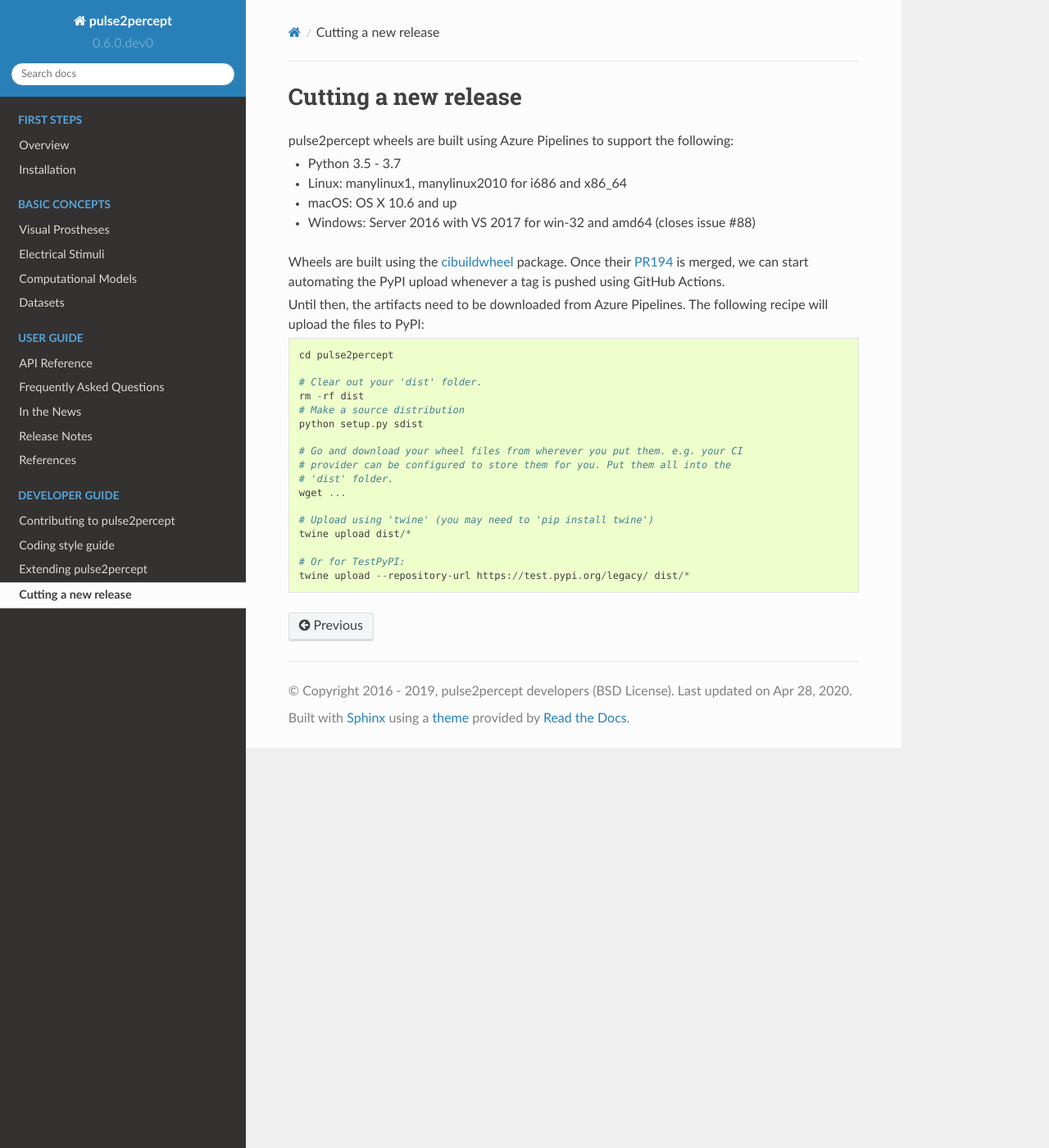
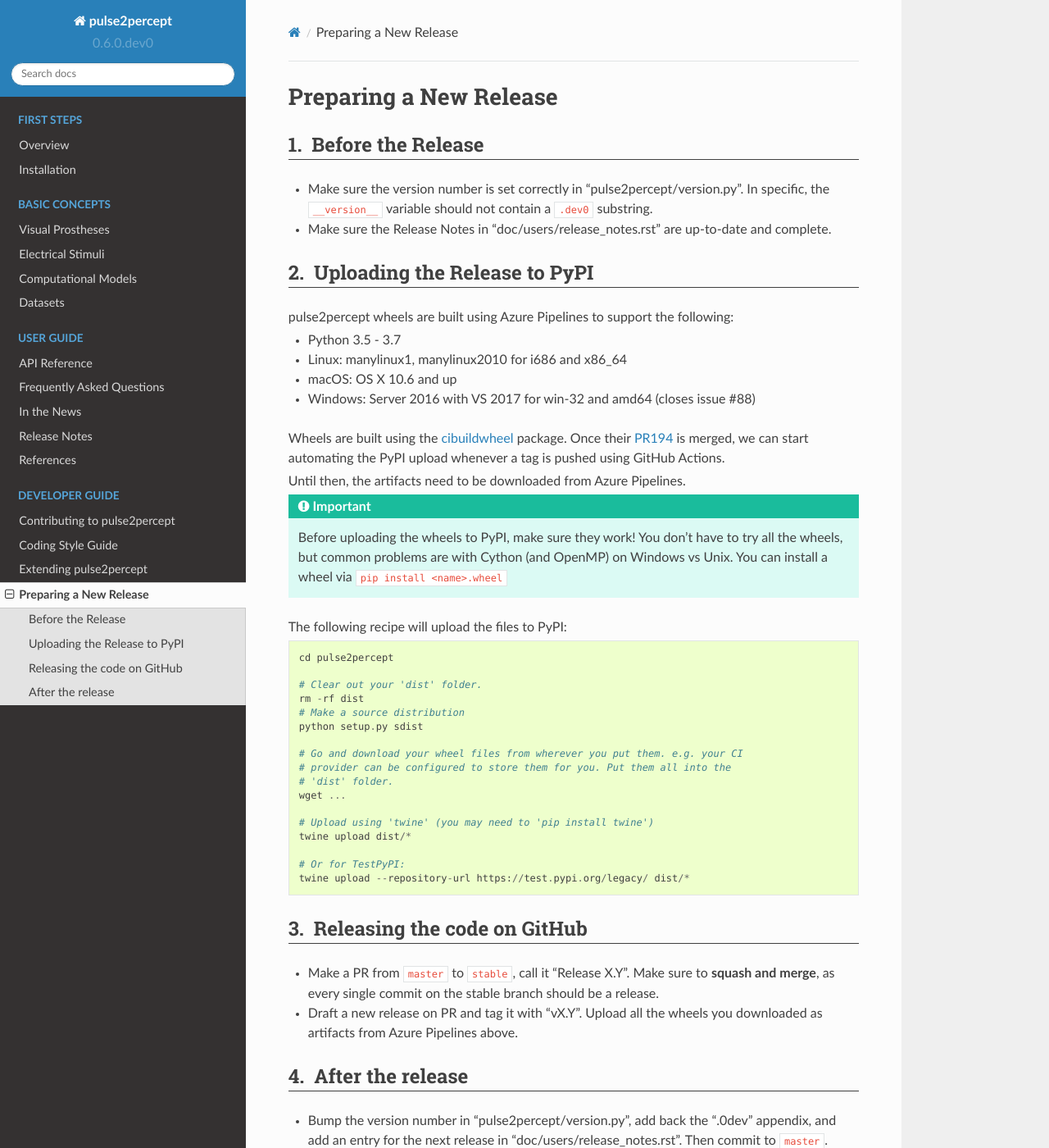
Before and after one commit to pulse2percept/pulse2percept, a Sphinx documentation site: the page built from doc/developers/releases.rst, in a window 1280 px wide and 1400 px high. Shown: the whole window at 82% size. Built offline with Sphinx 7.4.7 and the Read the Docs theme 2.0.0, drawn with Linux system fonts in a browser that asks for light colours; pages that are not in the unit, such as notebooks, are missing from menus.

Commit message:
Update docs

```diff
--- a/doc/developers/releases.rst
+++ b/doc/developers/releases.rst
@@ -1,8 +1,21 @@
 .. _dev-releases:
 
-=====================
-Cutting a new release
-=====================
+=======================
+Preparing a New Release
+=======================
+
+Before the Release
+------------------
+
+*  Make sure the version number is set correctly in "pulse2percept/version.py".
+   In specific, the ``__version__`` variable should not contain a ``.dev0``
+   substring.
+
+*  Make sure the Release Notes in "doc/users/release_notes.rst" are up-to-date
+   and complete.
+
+Uploading the Release to PyPI
+-----------------------------
 
 pulse2percept wheels are built using Azure Pipelines to support the following:
 
@@ -15,6 +28,14 @@ Wheels are built using the `cibuildwheel`_ package. Once their `PR194`_ is merge
 we can start automating the PyPI upload whenever a tag is pushed using GitHub Actions.
 
 Until then, the artifacts need to be downloaded from Azure Pipelines.
+
+.. important::
+
+    Before uploading the wheels to PyPI, make sure they work! You don't have to
+    try all the wheels, but common problems are with Cython (and OpenMP) on
+    Windows vs Unix.
+    You can install a wheel via ``pip install <name>.wheel``
+
 The following recipe will upload the files to PyPI:
 
 .. code-block:: python
@@ -39,3 +60,21 @@ The following recipe will upload the files to PyPI:
 
 .. _cibuildwheel: https://github.com/joerick/cibuildwheel
 .. _PR194: https://github.com/joerick/cibuildwheel/pull/194
+
+Releasing the code on GitHub
+----------------------------
+
+*  Make a PR from ``master`` to ``stable``, call it "Release X.Y".
+   Make sure to **squash and merge**, as every single commit on the stable
+   branch should be a release.
+
+*  Draft a new release on PR and tag it with "vX.Y".
+   Upload all the wheels you downloaded as artifacts from Azure Pipelines
+   above.
+
+After the release
+-----------------
+
+*  Bump the version number in "pulse2percept/version.py", add back the ".0dev"
+   appendix, and add an entry for the next release in
+   "doc/users/release_notes.rst". Then commit to ``master``.
--- a/doc/developers/style_guide.rst
+++ b/doc/developers/style_guide.rst
@@ -1,7 +1,7 @@
 .. _dev-style_guide:
 
 ==================
-Coding style guide
+Coding Style Guide
 ==================
 
 The main principles behind pulse2percept development are:
--- a/doc/topics/implants.rst
+++ b/doc/topics/implants.rst
@@ -22,7 +22,7 @@ following categories:
    dictated by the :py:class:`~pulse2percept.implants.ProsthesisSystem` base
    class.
 
-.. _topcis-implants-prosthesis-system:
+.. _topics-implants-prosthesis-system:
 
 Prosthesis systems
 ------------------
```
Also changed, not shown: doc/topics/models.rst (+38 -29 lines).
